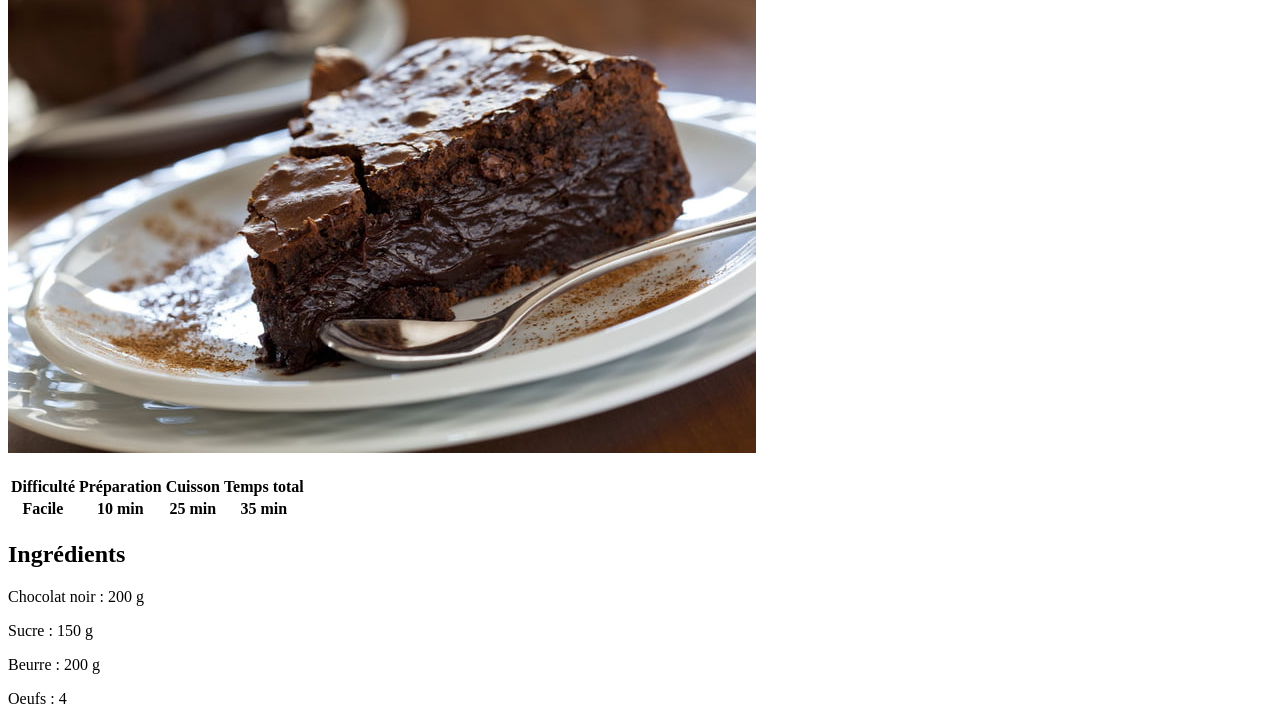
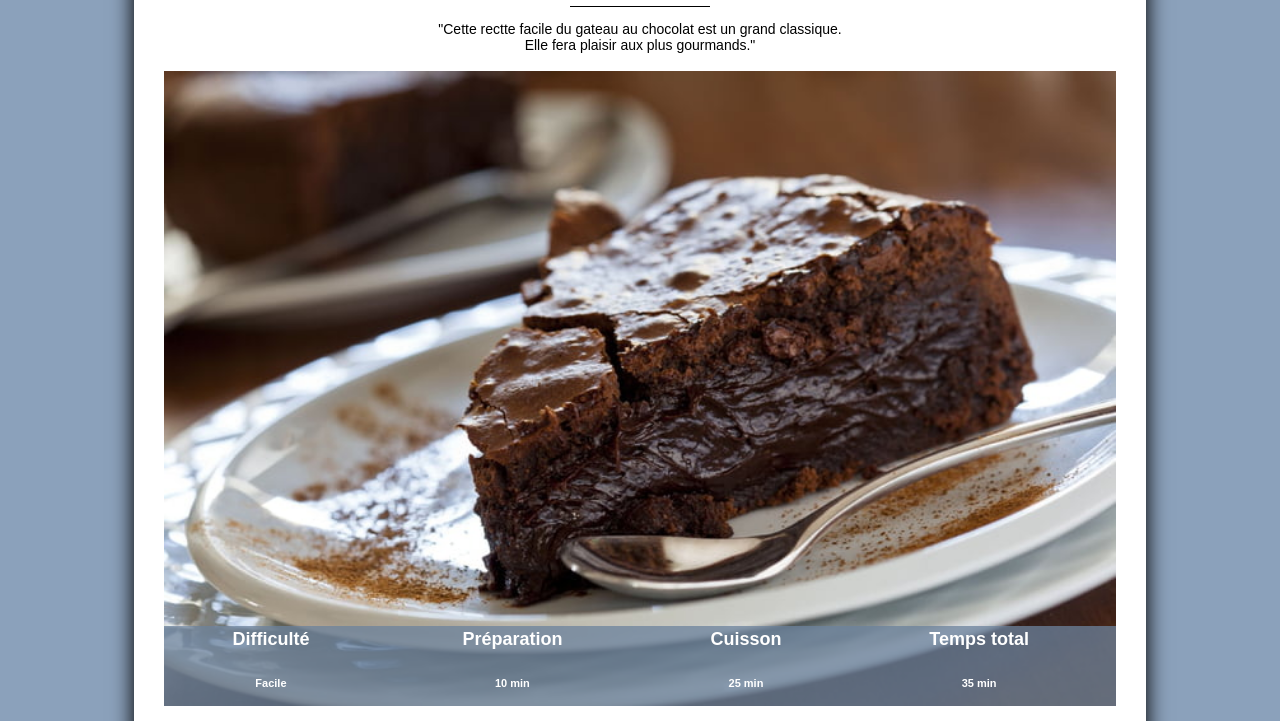
Before and after one commit to TODISOAJudickael/site_recettes, a plain HTML site: page index.html in a window 1280 px wide. Shown: the part 194-915 px from the top of the page. Drawn offline with Linux system fonts and the light colour scheme.

Commit message:
Update index.html

```diff
--- a/index.html
+++ b/index.html
@@ -5,7 +5,7 @@
         <meta name="viewport" content="width=device-width, initial-scale=1.0">
         <title>Exercice</title>
 
-        <link rel="stylesheet" href="syle.css">
+        <link rel="stylesheet" href="style.css">
     </head>
     <body>
 
```
